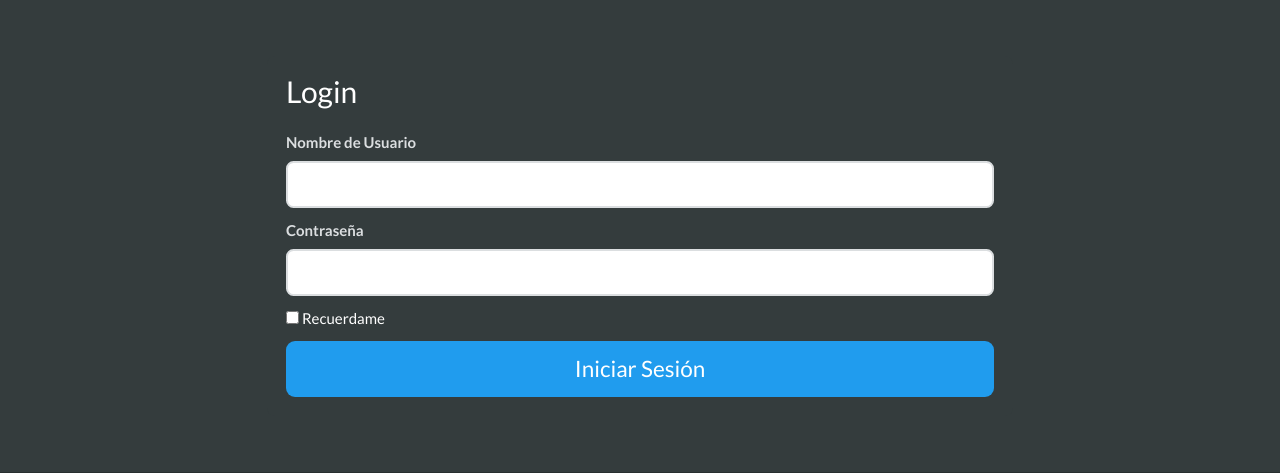
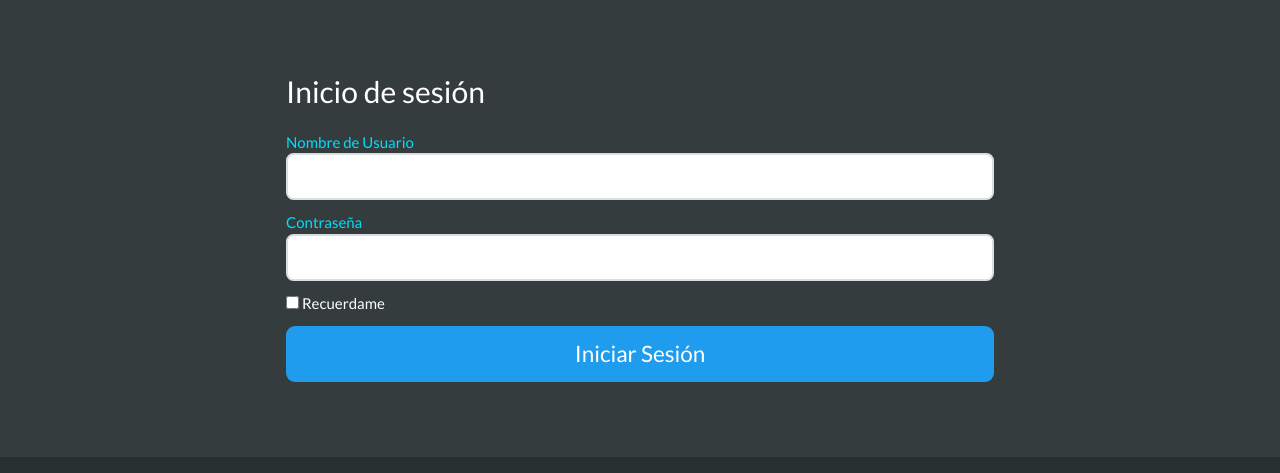
Before and after one commit to Monitore1209/MONITOREO-TLPG, a Flask app: page /login in a window 1280 px wide. Shown: the part 80-553 px from the top of the page. Run offline with Flask 2, Linux system fonts and the light colour scheme; some libraries are stand-ins or nearby versions.

Commit message:
Update login.html

```diff
--- a/ipmon/templates/login.html
+++ b/ipmon/templates/login.html
@@ -4,18 +4,18 @@
 
 <div class="column is-8 is-offset-2">
     <div class="box">
-        <p class="title">Login</p>
+        <p class="title">Inicio de sesión</p>
         <form action="{{ url_for('auth.login') }}" method="POST" novalidate>
             {{ form.hidden_tag() }}
             <div class="field">
                 <div class="control">
-                    {{ form.username.label(class_="label") }}
+                    {{ form.username.label(style="color: #00ddff;") }}
                     {{ form.username(class_="input is-medium") }}
                 </div>
             </div>
             <div class="field">
                 <div class="control">
-                    {{ form.password.label(class_="label") }}
+                    {{ form.password.label(style="color: #00ddff;") }}
                     {{ form.password(class_="input is-medium") }}
                 </div>
             </div>
```
